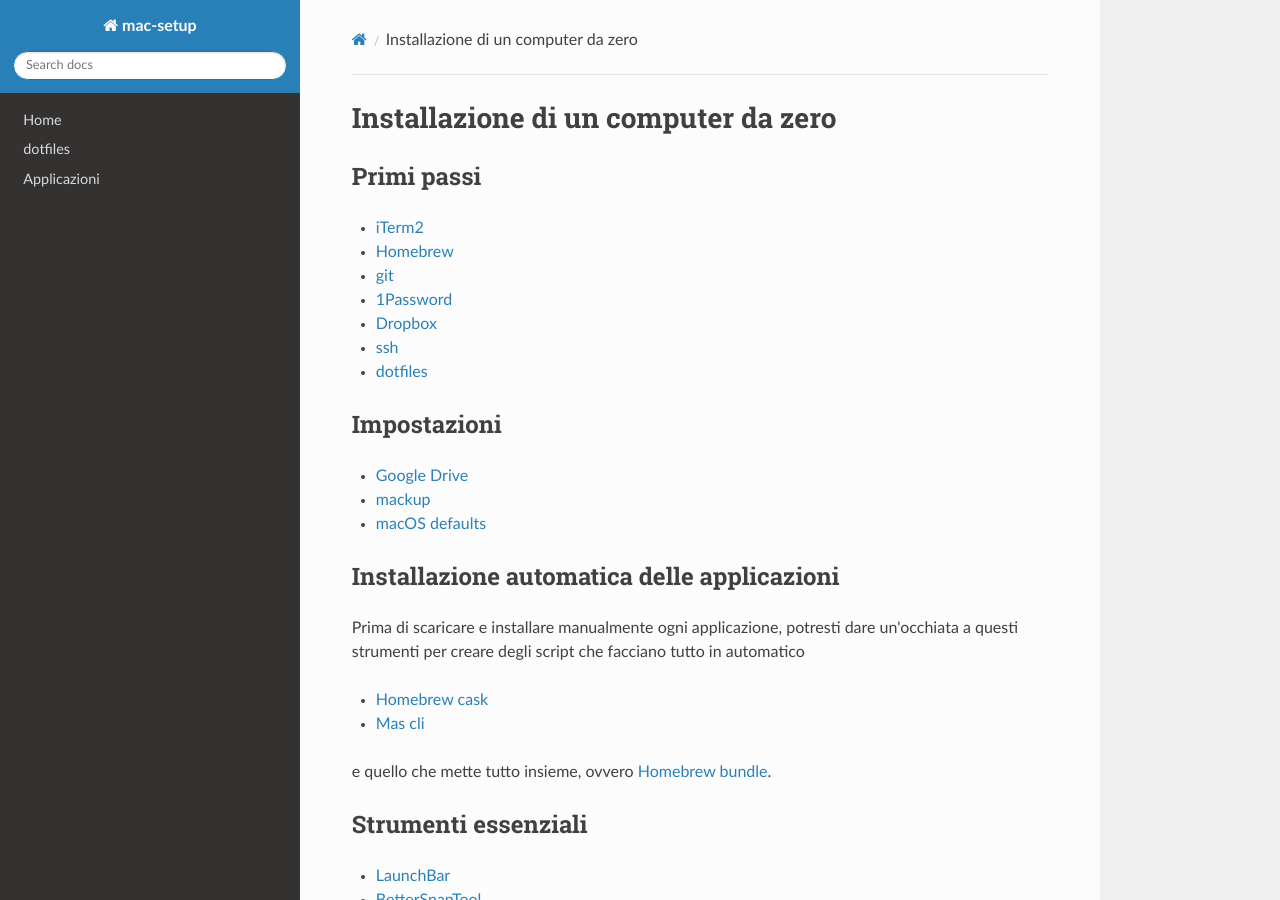
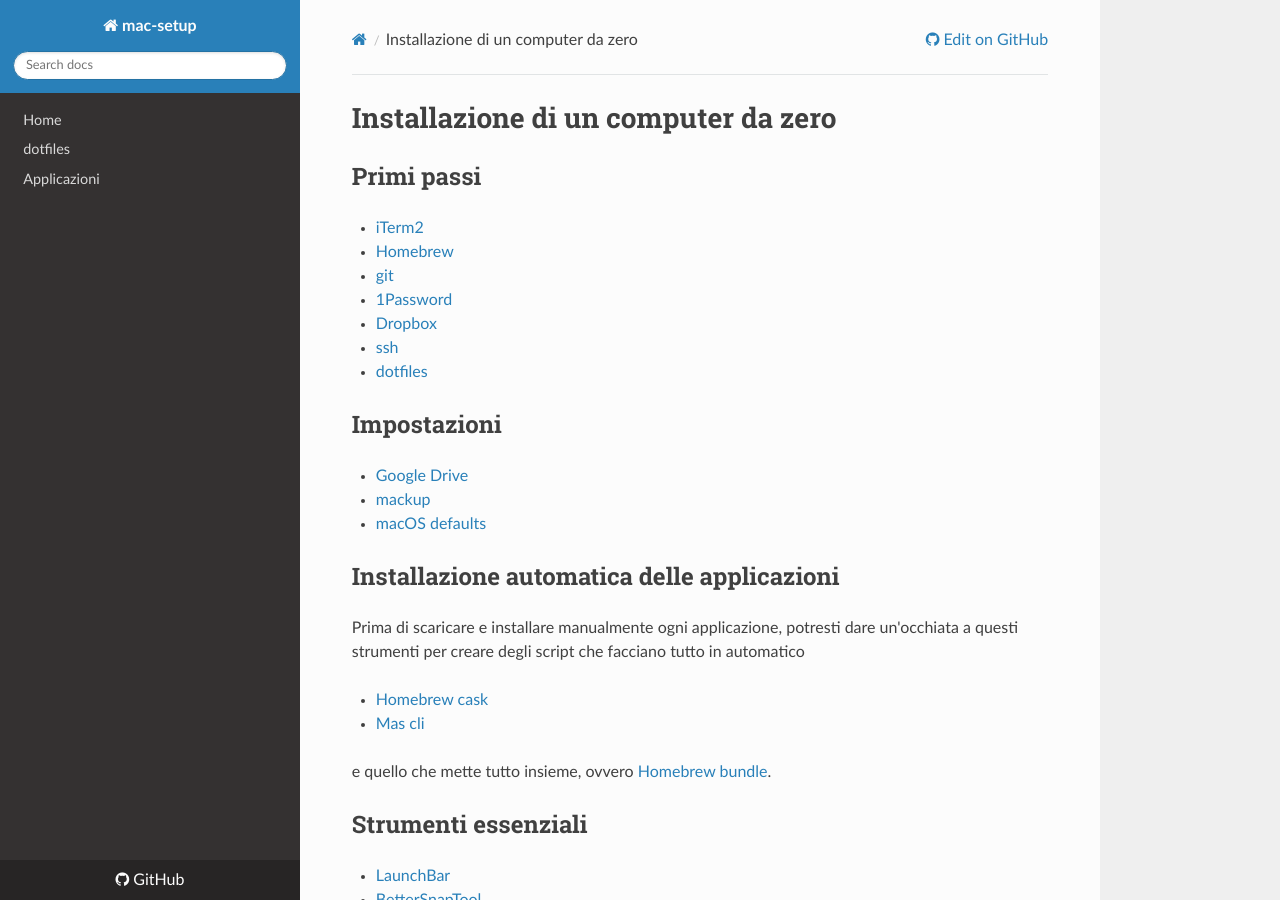
Before and after one commit to magobaol/mac-setup, an MkDocs documentation site: the page built from docs/topics/mac-installation.md, in a window 1280 px wide and 900 px high. Built offline with MkDocs 1.6.1, drawn with Linux system fonts in a browser that asks for light colours; nearby versions of some CDN libraries.

```diff
--- a/docs/new-mac.md
+++ b/docs/topics/mac-installation.md
@@ -2,18 +2,18 @@
 
 ## Primi passi
 
-- [iTerm2](applications/iterm2.md)
-- [Homebrew](applications/homebrew.md)
-- [git](applications/git.md)
-- [1Password](applications/1password.md)
-- [Dropbox](applications/dropbox.md)
-- [ssh](applications/ssh.md)
+- [iTerm2](../applications/iterm2.md)
+- [Homebrew](../applications/homebrew.md)
+- [git](../applications/git.md)
+- [1Password](../applications/1password.md)
+- [Dropbox](../applications/dropbox.md)
+- [ssh](../applications/ssh.md)
 - [dotfiles](dotfiles.md)
 
 ## Impostazioni
 
-- [Google Drive](applications/google-drive.md)
-- [mackup](applications/mackup.md)
+- [Google Drive](../applications/google-drive.md)
+- [mackup](../applications/mackup.md)
 - [macOS defaults](macos-defaults.md)
 
 ## Installazione automatica delle applicazioni
@@ -26,8 +26,8 @@ e quello che mette tutto insieme, ovvero [Homebrew bundle](https://pumpingco.de/
 
 ## Strumenti essenziali
 
-- [LaunchBar](applications/launchbar.md)
-- [BetterSnapTool](applications/better-snap-tool)
+- [LaunchBar](../applications/launchbar.md)
+- [BetterSnapTool](../applications/better-snap-tool)
 - Bartender
 - ClipMenu
 - Popclip
@@ -44,7 +44,7 @@ e quello che mette tutto insieme, ovvero [Homebrew bundle](https://pumpingco.de/
 - DaisyDisk
 - DayOne
 - Ulysses
-- [ExactScan Pro](application/exactscan.md)
+- [ExactScan Pro](../applications/exactscan.md)
 - ExifRenamer
 - GoodSync
 - Spotify
--- a/mkdocs.yml
+++ b/mkdocs.yml
@@ -1,8 +1,9 @@
 site_name: mac-setup
 use_directory_urls: false
+repo_url: https://github.com/magobaol/mac-setup
 nav:
   - Home: index.md
-  - dotfiles: dotfiles.md
+  - dotfiles: topics/dotfiles.md
   - Applicazioni: applications/index.md
 theme:
   name: readthedocs
```
Also changed, not shown: docs/dev-setup.md (deleted, +0 -4 lines), docs/index.md (+4 -3 lines), docs/topics/dotfiles.md (renamed from docs/dotfiles.md, +6 -6 lines), docs/topics/dev-config.md (renamed from docs/dev-config.md), docs/topics/mac-automation.md (renamed from docs/mac-automation.md), docs/topics/macos-defaults.md (renamed from docs/macos-defaults.md).
